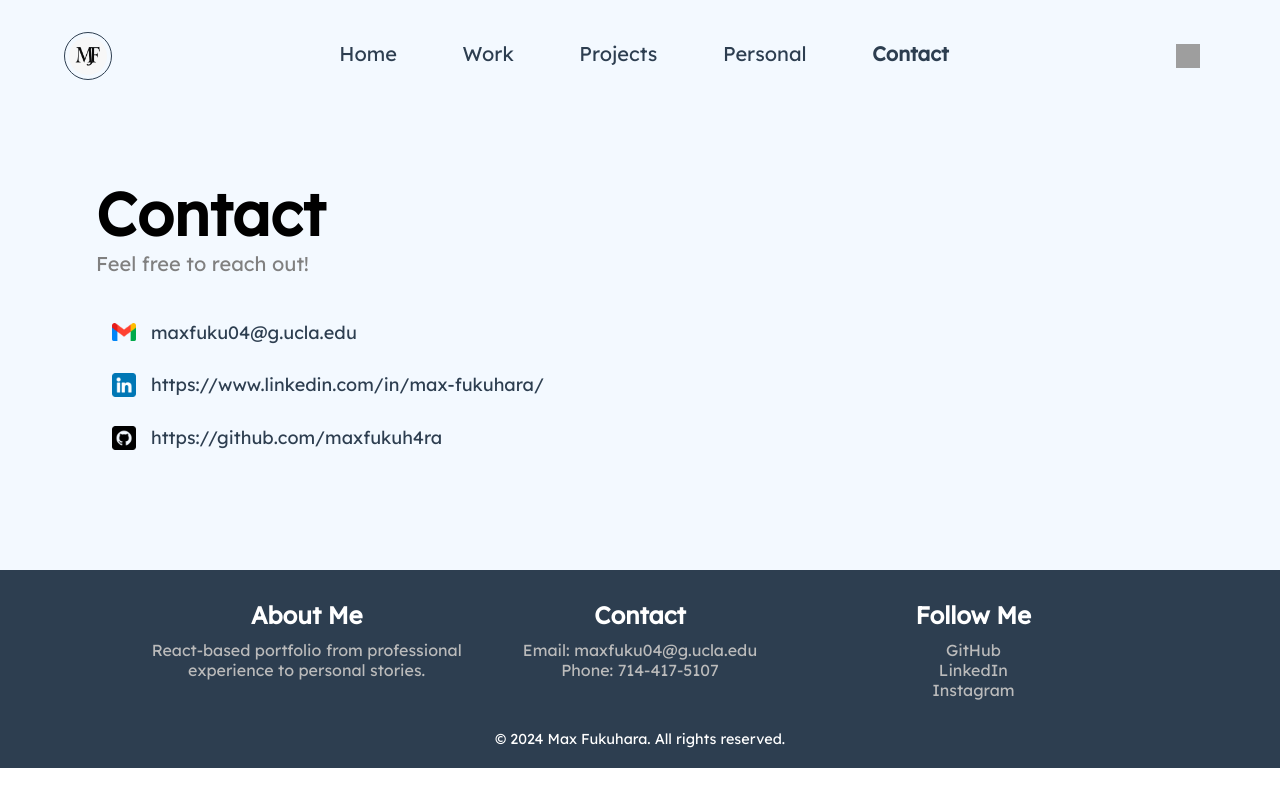
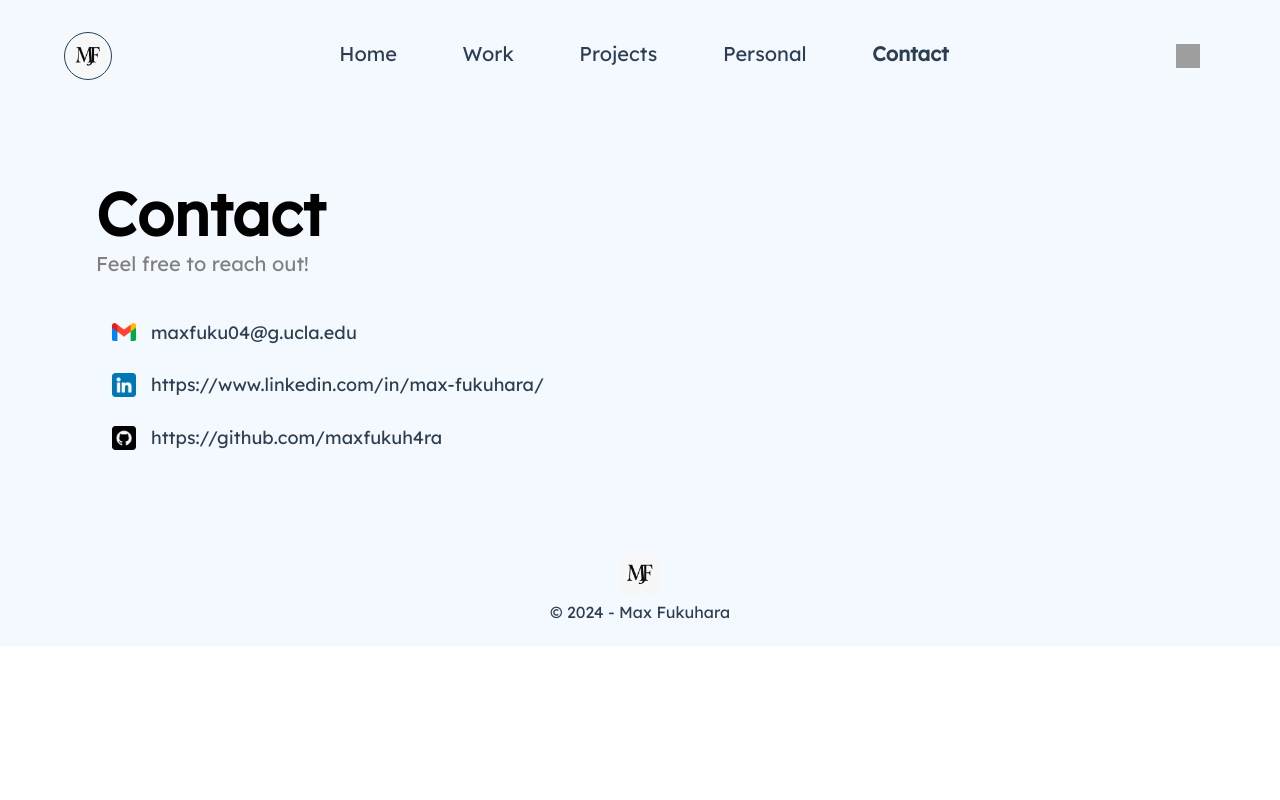
Before and after one commit to maxfukuh4ra/portfolio, a React (Vite) app: page /portfolio/contact in a window 1280 px wide. Built offline with nearby package versions, Linux system fonts and the light colour scheme; grey boxes are pictures that could not be loaded.

Commit message:
[done] - footer

```diff
--- a/src/components/footer/footer.jsx
+++ b/src/components/footer/footer.jsx
@@ -1,59 +1,11 @@
 import "./footer.modules.css";
+import { getImageUrl } from "../../utils";
 
 const Footer = () => {
   return (
     <footer className="footer">
-      <div className="footer-content">
-        <div className="footer-section about">
-          <h2>About Me</h2>
-          <p>
-            React-based portfolio from professional experience to personal
-            stories.
-          </p>
-        </div>
-        <div className="footer-section contact">
-          <h2>Contact</h2>
-          <p>
-            Email:{" "}
-            <a href="mailto:maxfuku04@g.ucla.edu">maxfuku04@g.ucla.edu</a>
-          </p>
-          <p>Phone: 714-417-5107</p>
-        </div>
-        <div className="footer-section social">
-          <h2>Follow Me</h2>
-          <p>
-            <a
-              href="https://github.com/maxfukuh4ra"
-              target="_blank"
-              rel="noopener noreferrer"
-            >
-              GitHub
-            </a>
-          </p>
-          <p>
-            <a
-              href="https://www.linkedin.com/in/max-fukuhara/"
-              target="_blank"
-              rel="noopener noreferrer"
-            >
-              LinkedIn
-            </a>
-          </p>
-          <p>
-            <a
-              href="https://www.instagram.com/maxfukuh4ra/"
-              target="_blank"
-              rel="noopener noreferrer"
-            >
-              Instagram
-            </a>
-          </p>
-          {/* Add other social media links as needed */}
-        </div>
-      </div>
-      <div className="footer-bottom">
-        <p>&copy; 2024 Max Fukuhara. All rights reserved.</p>
-      </div>
+      <img src={getImageUrl("misc/logo.png")} alt="Logo" className="footer-logo" />
+      <p>&copy; 2024 - Max Fukuhara</p>
     </footer>
   );
 };
--- a/src/components/footer/footer.modules.css
+++ b/src/components/footer/footer.modules.css
@@ -1,43 +1,21 @@
 @import "../../vars.css";
 
 .footer {
-  background-color: var(--color-text);
   color: #fff;
-  padding: 20px 0px 20px 0px;
-  margin-top: 40px;
+  padding: 1.5rem 0;
   text-align: center;
+  display: flex;
+  flex-direction: column;
+  align-items: center;
+  gap: 0.5rem;
 }
 
-.footer-content {
-  display: flex;
-  justify-content: space-around;
-  flex-wrap: wrap;
-  max-width: 1000px;
-  margin: 0 auto;
+.footer-logo {
+  width: 2.5rem;
+  height: auto;
 }
 
-.footer-section {
-  flex: 1;
-  margin: 10px;
+.footer p {
+  font-size: 1rem;
+  color: #2d3e50;
 }
-
-.footer-section h2 {
-  font-size: 1.5em;
-  margin-bottom: 10px;
-}
-
-.footer-section p,
-.footer-section a {
-  font-size: 1em;
-  color: #bbb;
-  text-decoration: none;
-}
-
-.footer-section a:hover {
-  color: #fff;
-}
-
-.footer-bottom {
-  margin-top: 20px;
-  font-size: 0.9em;
-}
```
